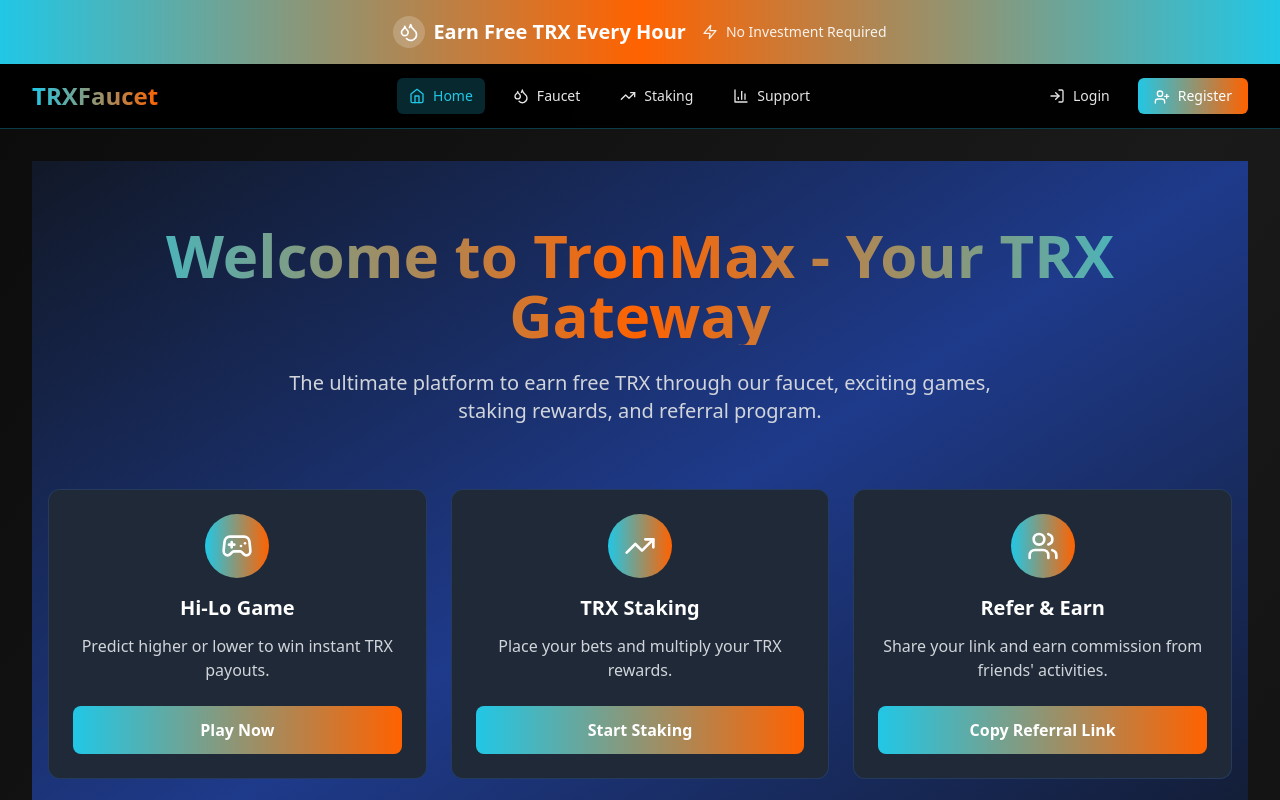
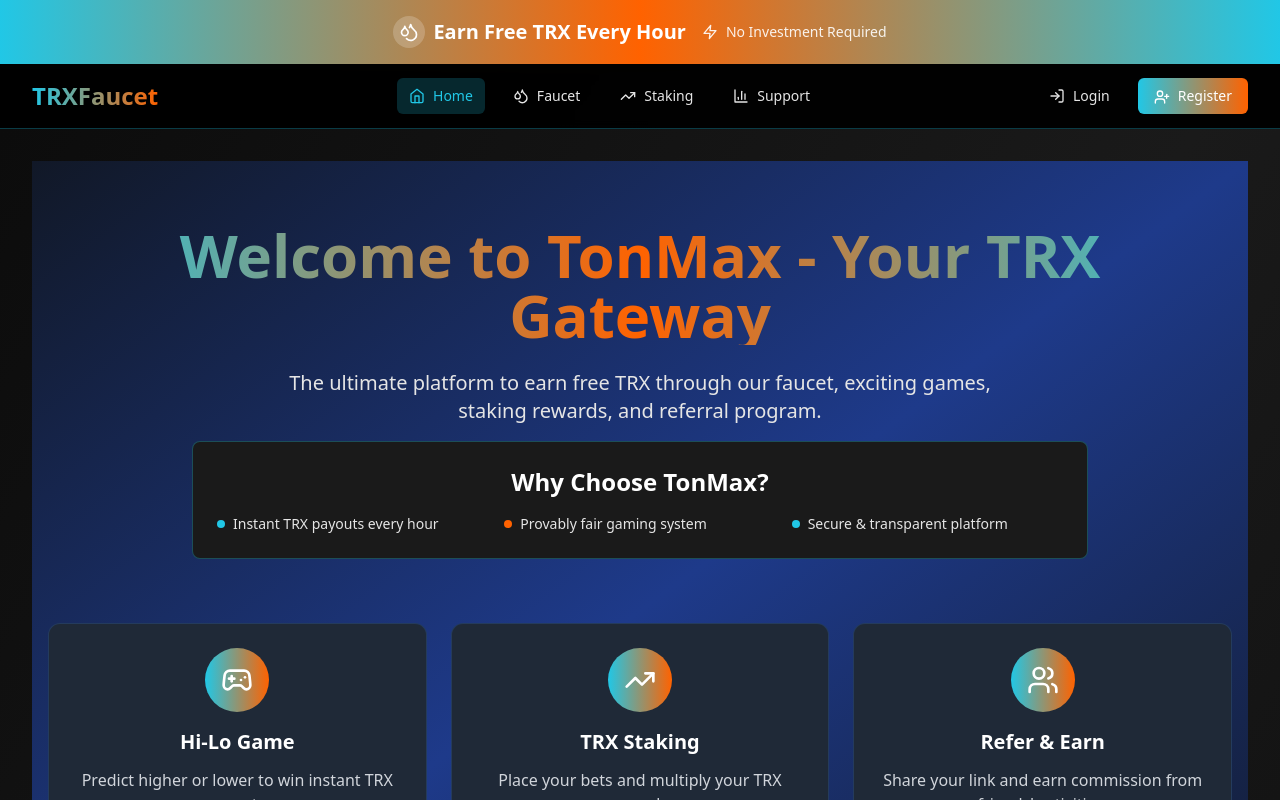
Before and after one commit to inwi72/tronmax-b1, a React (Vite) app: page / in a window 1280 px wide. Shown: the top 800 px of the page. Built offline with nearby package versions, Linux system fonts and the light colour scheme.

Commit message:
Update HeroSection.tsx

```diff
--- a/src/components/HeroSection.tsx
+++ b/src/components/HeroSection.tsx
@@ -14,11 +14,28 @@ export default function HeroSection({ onPlayHiLo, onStartStaking, onCopyReferral
         {/* Hero Content */}
         <div className="mb-16">
           <h1 className="text-4xl md:text-6xl font-bold bg-gradient-to-r from-[#21C7E6] via-[#FF6200] to-[#21C7E6] bg-clip-text text-transparent mb-6">
-            Welcome to TronMax - Your TRX Gateway
+            Welcome to TonMax - Your TRX Gateway
           </h1>
-          <p className="text-xl text-gray-300 max-w-3xl mx-auto">
+          <p className="text-xl text-[#E5E5E5] max-w-3xl mx-auto mb-4">
             The ultimate platform to earn free TRX through our faucet, exciting games, staking rewards, and referral program.
           </p>
+          <div className="bg-[#1A1A1A] border border-[#21C7E6]/30 rounded-lg p-6 max-w-4xl mx-auto">
+            <h2 className="text-2xl font-bold text-white mb-4">Why Choose TonMax?</h2>
+            <div className="grid grid-cols-1 md:grid-cols-3 gap-4 text-sm">
+              <div className="flex items-center space-x-2">
+                <div className="w-2 h-2 bg-[#21C7E6] rounded-full"></div>
+                <span className="text-[#E5E5E5]">Instant TRX payouts every hour</span>
+              </div>
+              <div className="flex items-center space-x-2">
+                <div className="w-2 h-2 bg-[#FF6200] rounded-full"></div>
+                <span className="text-[#E5E5E5]">Provably fair gaming system</span>
+              </div>
+              <div className="flex items-center space-x-2">
+                <div className="w-2 h-2 bg-[#21C7E6] rounded-full"></div>
+                <span className="text-[#E5E5E5]">Secure & transparent platform</span>
+              </div>
+            </div>
+          </div>
         </div>
 
         {/* Three-Column Feature Highlights */}
@@ -36,9 +53,9 @@ export default function HeroSection({ onPlayHiLo, onStartStaking, onCopyReferral
             </p>
             <button
               onClick={onPlayHiLo}
-              className="w-full bg-gradient-to-r from-[#21C7E6] to-[#FF6200] hover:from-[#21C7E6]/80 hover:to-[#FF6200]/80 text-white font-bold py-3 px-6 rounded-lg transition-colors"
+              className="w-full bg-gradient-to-r from-[#21C7E6] to-[#FF6200] hover:from-[#21C7E6]/80 hover:to-[#FF6200]/80 text-white font-bold py-3 px-6 rounded-lg transition-all duration-300 transform hover:scale-105 shadow-lg hover:shadow-[#21C7E6]/25"
             >
-              Play Now
+              Start Earning TRX Now
             </button>
           </div>
 
@@ -55,9 +72,9 @@ export default function HeroSection({ onPlayHiLo, onStartStaking, onCopyReferral
             </p>
             <button
               onClick={onStartStaking}
-              className="w-full bg-gradient-to-r from-[#21C7E6] to-[#FF6200] hover:from-[#21C7E6]/80 hover:to-[#FF6200]/80 text-white font-bold py-3 px-6 rounded-lg transition-colors"
+              className="w-full bg-gradient-to-r from-[#21C7E6] to-[#FF6200] hover:from-[#21C7E6]/80 hover:to-[#FF6200]/80 text-white font-bold py-3 px-6 rounded-lg transition-all duration-300 transform hover:scale-105 shadow-lg hover:shadow-[#21C7E6]/25"
             >
-              Start Staking
+              Start Earning TRX Now
             </button>
           </div>
 
@@ -74,15 +91,15 @@ export default function HeroSection({ onPlayHiLo, onStartStaking, onCopyReferral
             </p>
             <button
               onClick={onCopyReferral}
-              className="w-full bg-gradient-to-r from-[#21C7E6] to-[#FF6200] hover:from-[#21C7E6]/80 hover:to-[#FF6200]/80 text-white font-bold py-3 px-6 rounded-lg transition-colors"
+              className="w-full bg-gradient-to-r from-[#21C7E6] to-[#FF6200] hover:from-[#21C7E6]/80 hover:to-[#FF6200]/80 text-white font-bold py-3 px-6 rounded-lg transition-all duration-300 transform hover:scale-105 shadow-lg hover:shadow-[#21C7E6]/25"
             >
-              Copy Referral Link
+              Start Earning TRX Now
             </button>
           </div>
         </div>
 
         {/* Trust & Security Badges */}
-        <div className="flex justify-center space-x-6 text-sm text-gray-300">
+        <div className="flex justify-center space-x-6 text-sm text-[#E5E5E5] mt-12">
           <span>🔒 Secure</span>
           <span>⚡ Instant Free TRX</span>
           <span>📊 Provably Fair</span>
```
